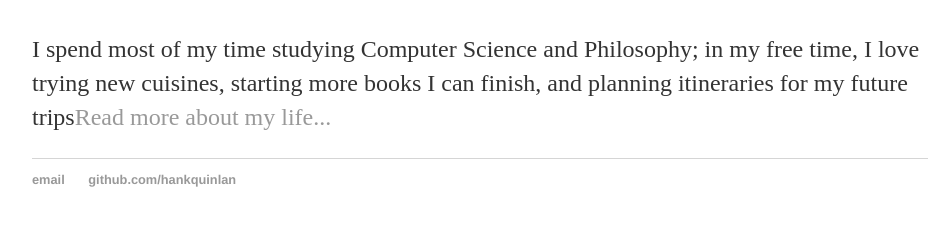
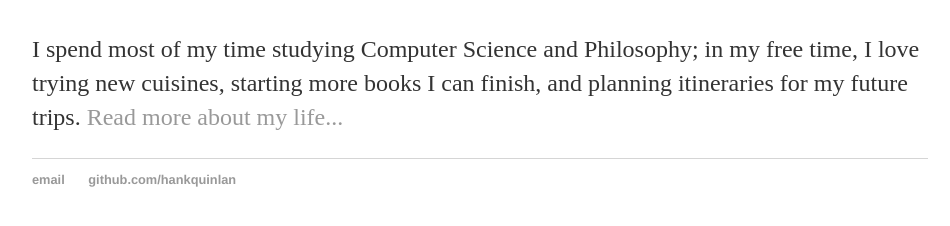
Before and after one commit to sanhithac/sanhithac.github.io, a Jekyll site: the page built from index.html, in a window 1280 px wide. Shown: the part 164-390 px from the top of the page, without its empty margins (160-1110 px from the left). Built offline with Jekyll 4.4.1, drawn with Linux system fonts in a browser that asks for light colours.

```diff
--- a/index.html
+++ b/index.html
@@ -4,5 +4,5 @@ title: Sanhitha Cherukupally
 ---
 <div class="blurb">
 	<h1>Hi there, I'm Sanhitha!</h1>
-	<p>I spend most of my time studying Computer Science and Philosophy; in my free time, I love trying new cuisines, starting more books I can finish, and planning itineraries for my future trips<a href="/about">Read more about my life...</a></p>
+	<p>I spend most of my time studying Computer Science and Philosophy; in my free time, I love trying new cuisines, starting more books I can finish, and planning itineraries for my future trips. <a href="/about">Read more about my life...</a></p>
 </div><!-- /.blurb -->
```
